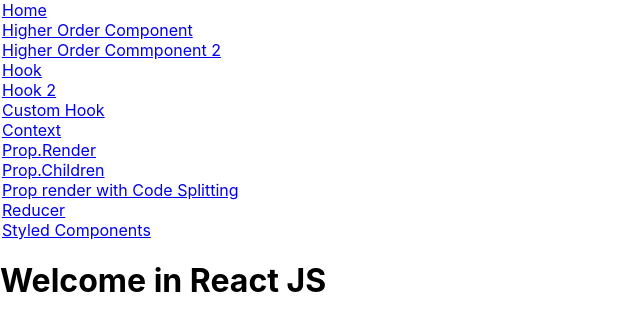
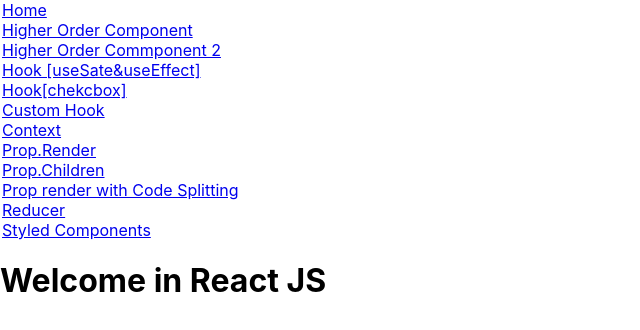
Before and after one commit to jacobzouzou/routed-react-app, a React (Create React App) app: page / in a window 1280 px wide. Shown: the top 330 px of the page, without its empty margins (0-640 px from the left). Built offline with nearby package versions, Linux system fonts and the light colour scheme.

Commit message:
update  hooks

```diff
--- a/src/App.js
+++ b/src/App.js
@@ -25,8 +25,8 @@
                     <Link className="navItem" to={"/"}>Home</Link><br />
                     <Link className="navItem" to={"/hoc"}>Higher Order Component</Link><br />
                     <Link className="navItem" to={"/hoc2"}>Higher Order Commponent 2</Link><br />
-                    <Link className="navItem" to={"/hook"}>Hook</Link><br />
-                    <Link className="navItem" to={"/hook2"}>Hook 2</Link><br />
+                    <Link className="navItem" to={"/hook"}>Hook [useSate&useEffect]</Link><br />
+                    <Link className="navItem" to={"/hook2"}>Hook[chekcbox]</Link><br />
                     <Link className="navItem" to={"/customhook"}>Custom Hook</Link><br />
                     <Link className="navItem" to={"/context"}>Context</Link><br />
                     <Link className="navItem" to={"/propRender"}>Prop.Render </Link><br />
--- a/src/components/Checkbox.js
+++ b/src/components/Checkbox.js
@@ -4,15 +4,15 @@
 const Checkbox = () => {
   const [checked, setChecked] = useState(false);
 
-  //generic function
-  useEffect(() => {
-    console.log("click checkbox");
-  });
+  // //generic function
+  // useEffect(() => {
+  //   console.log("click checkbox");
+  // });
 
-  // //parameterized function
-  // useEffect(()=>{
-  //     console.log("click checkbox");
-  // },[checked]);
+  //parameterized function
+  useEffect(()=>{
+      console.log("click checkbox");
+  },[checked]);
 
 
   // //at once function
--- a/src/components/Hook.js
+++ b/src/components/Hook.js
@@ -9,10 +9,16 @@
 const Hook = () => {
     const [count, setCount] = useState(0);
 
-    // useEffect(()=>console.log(count),["increment","decrement"]);
-    useEffect(() => {
-        console.log("Count :", count);
-    });
+    // //at once function
+    // useEffect(()=>console.log(count),[]);
+
+    // //param function
+    // useEffect(()=>console.log(count),[count]);
+
+    //  //generic function
+    // useEffect(() => {
+    //     console.log("Count :", count);
+    // });
 
     //Use cust hook
     const increment = useCallback(()=>{
```
